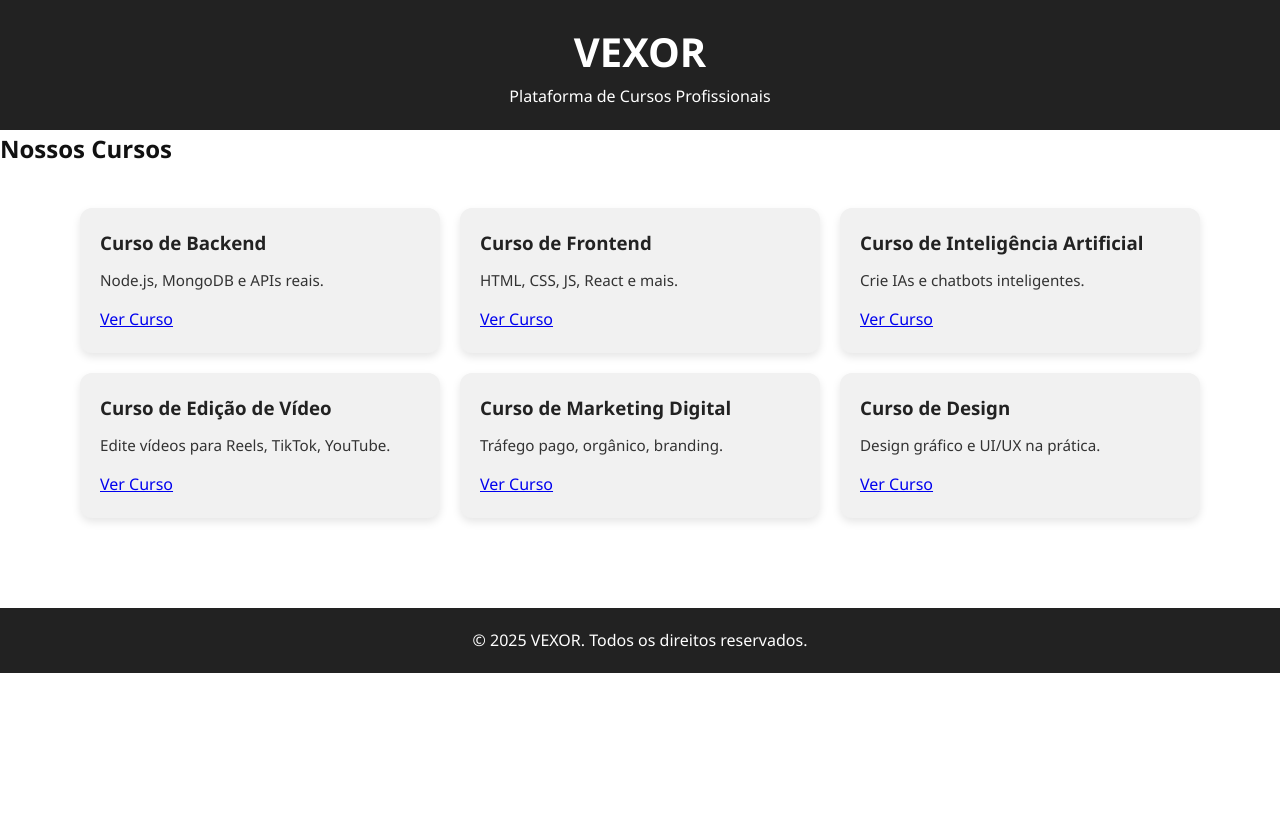
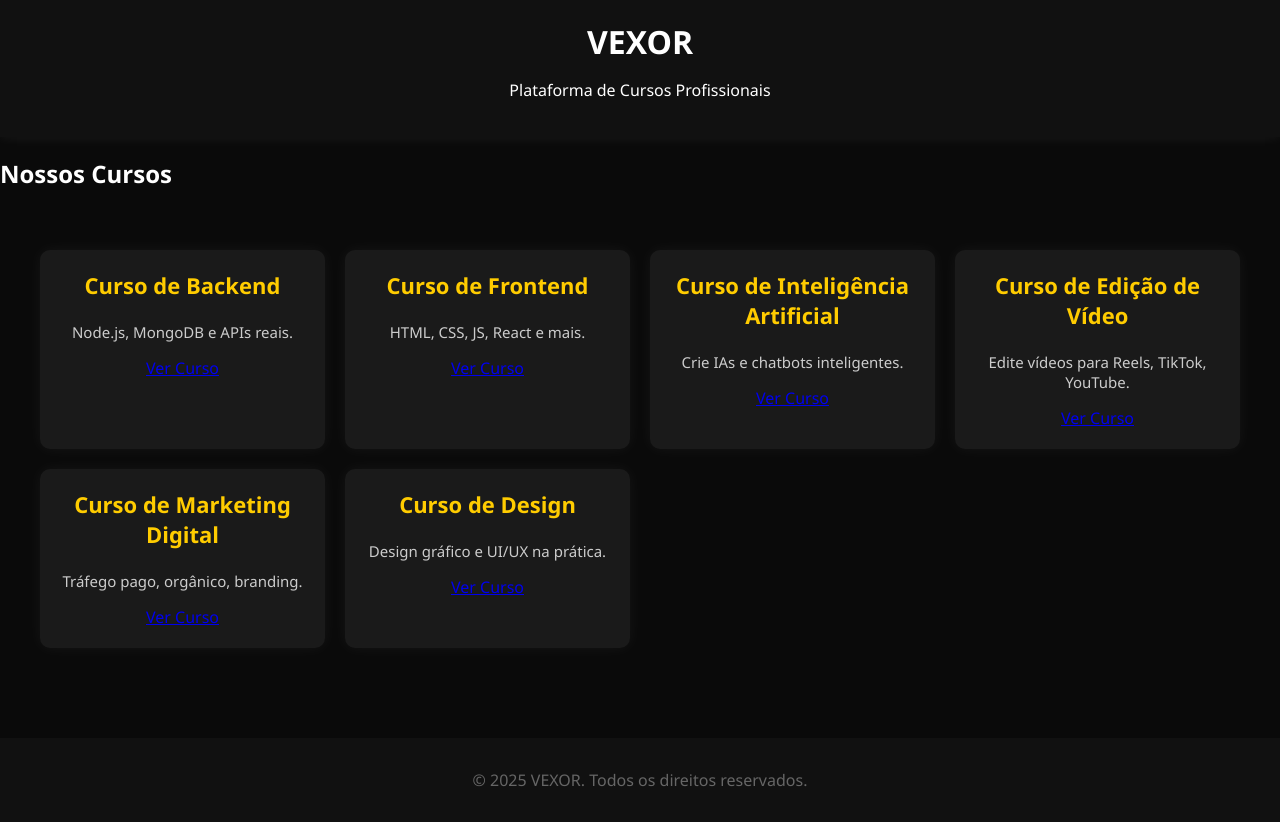
Before and after one commit to Vitor-Weny/vexor-site2, a plain HTML site: page index.html in a window 1280 px wide. Before the commit the page ends 800 px from the top, so only its background shows below. Drawn offline with Linux system fonts and the light colour scheme.

Commit message:
Update style.css

```diff
--- a/style.css
+++ b/style.css
@@ -1,26 +1,21 @@
-/* Reset básico */
-* {
+body {
   margin: 0;
-  padding: 0;
-  box-sizing: border-box;
-}
-
-body {
-  background-color: #ffffff;
-  color: #111111;
-  font-family: 'Segoe UI', Tahoma, Geneva, Verdana, sans-serif;
-  line-height: 1.6;
+  font-family: 'Segoe UI', sans-serif;
+  background-color: #0a0a0a;
+  color: #ffffff;
 }
 
 header {
-  background-color: #222222;
-  color: #ffffff;
+  background-color: #111111;
   padding: 20px;
   text-align: center;
+  box-shadow: 0 2px 10px rgba(255, 255, 255, 0.05);
 }
 
 header h1 {
-  font-size: 2.5rem;
+  margin: 0;
+  font-size: 32px;
+  color: #ffffff;
 }
 
 .container-cursos {
@@ -33,47 +28,50 @@ header h1 {
 }
 
 .curso {
-  background-color: #f1f1f1;
+  background-color: #1a1a1a;
+  border-radius: 10px;
   padding: 20px;
-  border-radius: 12px;
-  box-shadow: 0 4px 8px rgba(0,0,0,0.1);
-  transition: transform 0.2s ease, box-shadow 0.2s ease;
+  text-align: center;
+  transition: 0.3s;
+  box-shadow: 0 0 15px rgba(255, 255, 255, 0.05);
 }
 
 .curso:hover {
   transform: translateY(-5px);
-  box-shadow: 0 6px 12px rgba(0,0,0,0.15);
+  background-color: #222222;
 }
 
 .curso h3 {
-  margin-bottom: 10px;
-  color: #222;
+  margin-top: 0;
+  font-size: 22px;
+  color: #ffcc00;
 }
 
 .curso p {
-  font-size: 0.95rem;
-  margin-bottom: 15px;
-  color: #333;
+  color: #cccccc;
+  font-size: 15px;
 }
 
 .botao-comprar {
   display: inline-block;
+  margin-top: 15px;
   padding: 10px 20px;
-  background-color: #222222;
-  color: #ffffff;
+  background-color: #ffcc00;
+  color: #000;
+  border-radius: 5px;
   text-decoration: none;
-  border-radius: 8px;
-  transition: background-color 0.3s ease;
+  font-weight: bold;
+  transition: background 0.3s;
 }
 
 .botao-comprar:hover {
-  background-color: #444444;
+  background-color: #e6b800;
 }
 
 footer {
+  background-color: #111;
+  color: #666;
   text-align: center;
-  padding: 20px;
-  background-color: #222222;
-  color: #ffffff;
+  padding: 15px;
   margin-top: 50px;
 }
```
